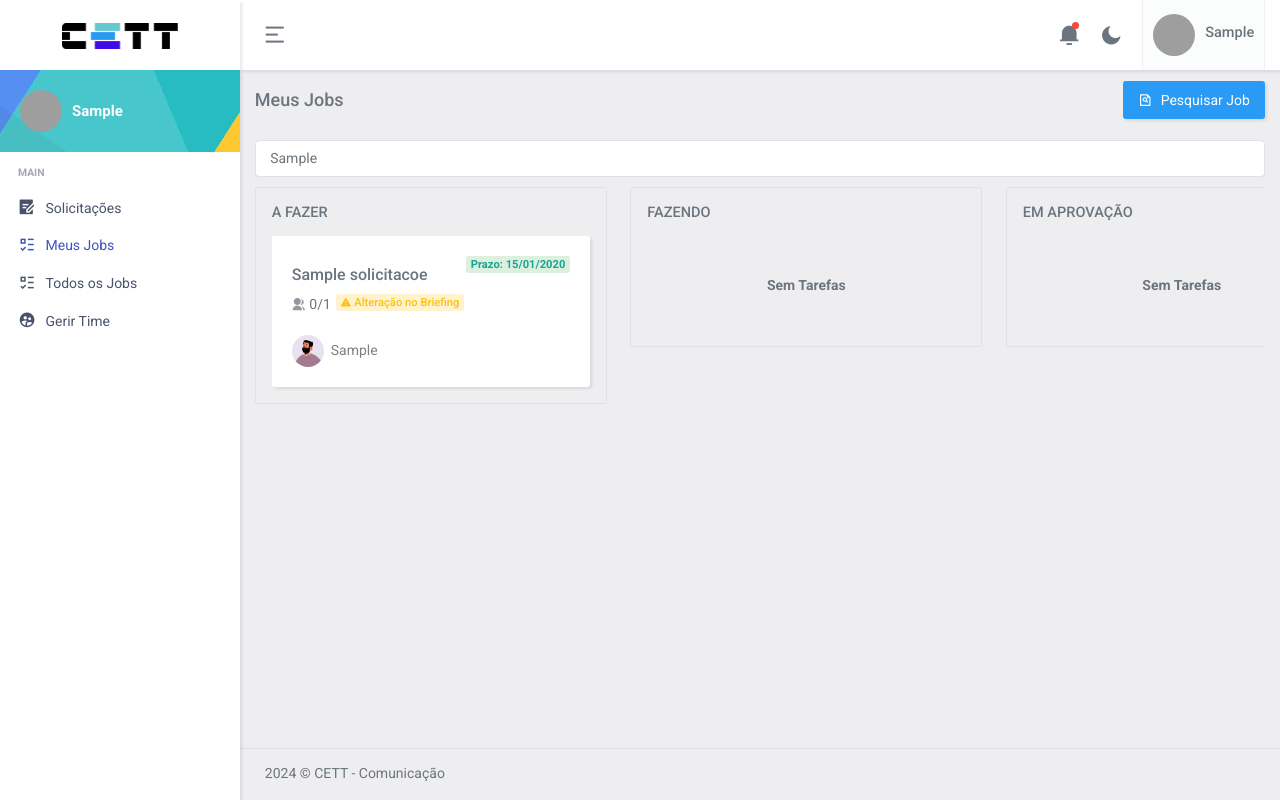
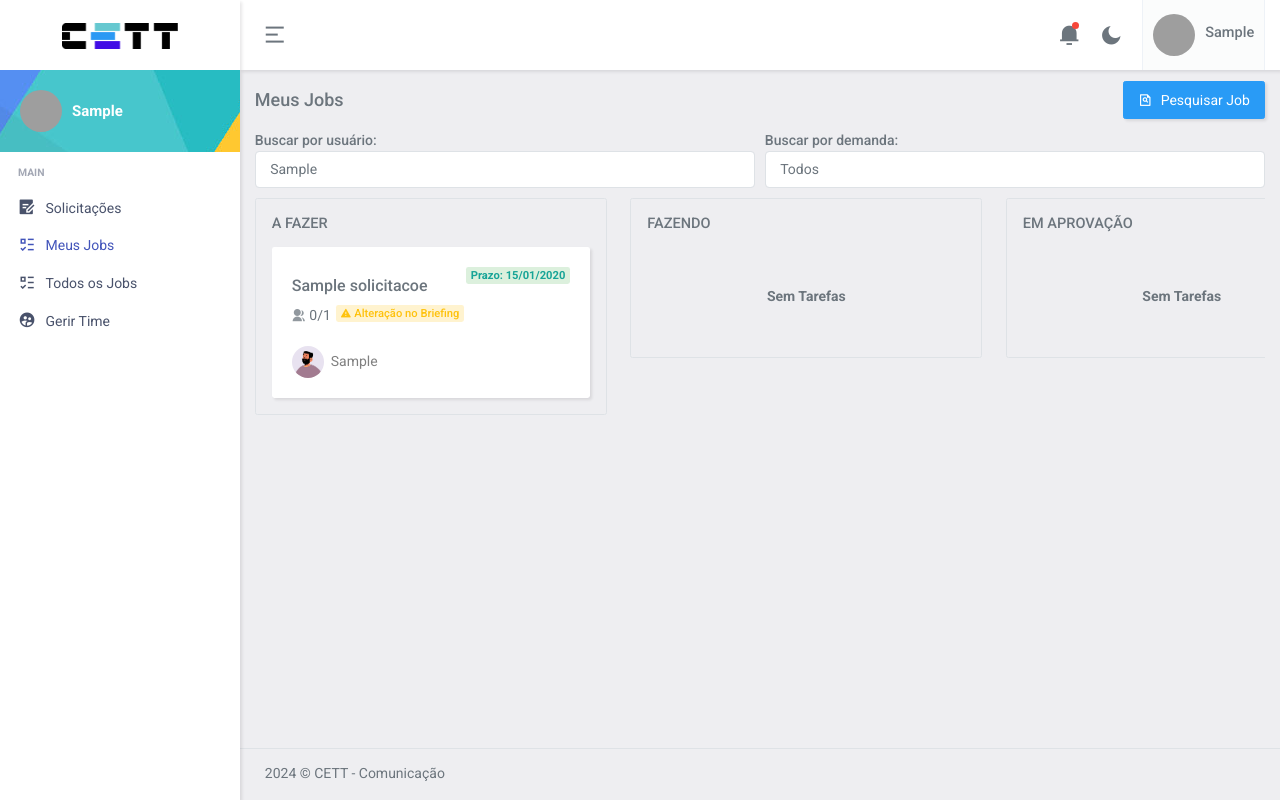
Before and after one commit to cettdev3/comunicacao_v4, a Django app: page /meus-jobs in a window 1280 px wide. Run offline with Django 4.2, Linux system fonts and the light colour scheme; a user stored in the database is signed in; tables that the repository leaves empty hold one stand-in row (values such as "Sample post"); some libraries are stand-ins or nearby versions; grey boxes are pictures that could not be loaded.

Commit message:
Atualizações gerais

```diff
--- a/src/meus_jobs/templates/ajax/ajax_task_detail.html
+++ b/src/meus_jobs/templates/ajax/ajax_task_detail.html
@@ -308,7 +308,7 @@
 
 
                                                     {% endif %}
-                                                    {% if demanda.autor_id == request.user.id and demanda.status == 3 %}
+                                                    {% if demanda.autor_id == request.user.id and demanda.status == 3 and demanda.gerencia == 0 %}
                                                     <div class="row mb-3">
 
                                                         <div class="col-6"></div>
@@ -317,7 +317,7 @@
                                                     </div>
                                                     {% endif %}
 
-                                                    {% if usuario_logado.cargo == 1 and demanda.status == 3 %}
+                                                    {% if usuario_logado.cargo == 1 and demanda.status == 3 and demanda.gerencia == 1 %}
                                                     <div class="row mb-3">
 
                                                         <div class="col-4" ></div>
--- a/src/meus_jobs/templates/meus_jobs.html
+++ b/src/meus_jobs/templates/meus_jobs.html
@@ -26,10 +26,26 @@
                             <a href="/jobs-individual" type="button" class="btn btn-info"><i class="ri-file-search-line me-1"></i> <span>Pesquisar Job</span> </a>
                         </ol>
                     </div>
+
+                </div>
+
+                <div class="col-6">
                     {% if usuario.cargo <= 2 %}
-                    <select class="form-control select2 col-12 mt-2" data-toggle="select2" name="usuario_backlog" id="usuario_backlog" onchange="backlog()">
+                    <label>Buscar por usuário:</label>
+                    <select class="form-control select2 col-6" data-toggle="select2" name="usuario_backlog" id="usuario_backlog" onchange="backlog()">
                         {% for usuario in usuarios %}
-                        <option value="{{usuario.id}}" selected>{{usuario.first_name}}</option>
+                        <option value="{{usuario.id}}" {% if usuario.id == request.user.id %} selected {% endif %}>{{usuario.first_name}}</option>
+                        {% endfor %}
+                    </select>
+                    {% endif %}
+                </div>
+                <div class="col-6" id="demandas">
+                    {% if usuario.cargo <= 2 %}
+                    <label>Buscar por demanda:</label>
+                    <select class="form-control select2 col-6" data-toggle="select2" name="demanda_backlog" id="demanda_backlog" onchange="backlog()">
+                        <option value="0" >Todos</option>
+                        {% for solicitacao in solicitacoes %}
+                        <option value="{{solicitacao.id}}" >{{solicitacao.titulo}}</option>
                         {% endfor %}
                     </select>
                     {% endif %}
@@ -359,12 +375,13 @@ function showSelectedFilesDinamic(n) {
 
 function backlog(){
     usuario = document.getElementById('usuario_backlog').value;
+    demanda = usuario = document.getElementById('demanda_backlog').value;
     const url = '/ajax/backlog-user';
 
     $.ajax({
         url,
         type: 'GET',
-        data: { 'usuario': usuario },
+        data: { 'usuario': usuario,'demanda': demanda },
         success: function(data) {
             $("#backlog").html(data);
 
--- a/src/meus_jobs/views.py
+++ b/src/meus_jobs/views.py
@@ -20,6 +20,7 @@ def Minhas_Tarefas(request):
     #obtem o cargo do usuário logado
     cargo_do_usuario_logado = Perfil.objects.filter(user_profile_id=request.user.id).first()
     usuarios = User.objects.all()
+
     # Filtra todas as demandas do usuário logado
     demandas_do_usuario = Demandas.objects.filter(designante=request.user.id)
 
@@ -109,6 +110,9 @@ def Revisar_Demanda(request):
         motivo = request.POST.get('motivo_devolucao','')
 
         #Se o solicitante for o gerente apenas preencher o motivo, caso contrário executa o código abaixo
+        demanda_usuario = Demandas.objects.get(id=id_demanda)
+        demanda_usuario.gerencia = 0
+        demanda_usuario.save()
 
         if meu_perfil.cargo == 1:
 
@@ -180,12 +184,16 @@ def aprovarDemanda(request):
         demanda_gerente.save()
         demanda_cordendador.status = 4
         demanda_cordendador.save()
+        demanda.gerencia = 1
+        demanda.save()
         return JsonResponse({"success":True,"success_message": "Demanda encaminhada com sucesso!"}, status=200)
     else:
         #gera uma demanda para o gerente para aprovação
-        demanda = Demandas.objects.create(autor_id=request.user.id, status=1,solicitacao_id=demanda.solicitacao_id, designante_id=int(gerente),descricao_entrega="Aprovação da demanda")
+        demand = Demandas.objects.create(autor_id=request.user.id, status=1,solicitacao_id=demanda.solicitacao_id, designante_id=int(gerente),descricao_entrega="Aprovação da demanda")
         demanda_cordendador.status = 4
         demanda_cordendador.save()
+        demanda.gerencia = 1
+        demanda.save()
         return JsonResponse({"success":True,"success_message": "Demanda encaminhada com sucesso!"}, status=200)
 
 @login_required(login_url='/')
@@ -222,10 +230,13 @@ def concluirDemanda(request):
 @login_required(login_url='/')
 def backlogUser(request):
     usuario = request.GET.get('usuario','')
+    demanda = request.GET.get('demanda','')
+
     if usuario:
 
         cargo_do_usuario_logado = Perfil.objects.filter(user_profile_id=usuario).first()
         usuarios = User.objects.all()
+
         # Filtra todas as demandas do usuário logado
         demandas_do_usuario = Demandas.objects.filter(designante=usuario)
 
--- a/src/solicitacoes/models.py
+++ b/src/solicitacoes/models.py
@@ -56,7 +56,7 @@ class Demandas(models.Model):
     data_entrega = models.DateField(default=timezone.now, null=True, blank=True)
     devolutiva = models.TextField(null=False,blank=False,default="")
     solicitacao = models.ForeignKey(Solicitacoes,on_delete=models.CASCADE,default=5,related_name='solicitante')
-
+    gerencia = models.IntegerField(null=True,blank=True,default=0)
     status = models.IntegerField(choices=choice_status,null=False,blank=False)
 
     def get_status_display(self):
```
Also changed, not shown: src/solicitacoes/migrations/0005_solicitacoes_gerencia.py (added), src/solicitacoes/migrations/0006_remove_solicitacoes_gerencia.py (added), src/solicitacoes/migrations/0007_demandas_gerencia.py (added).
